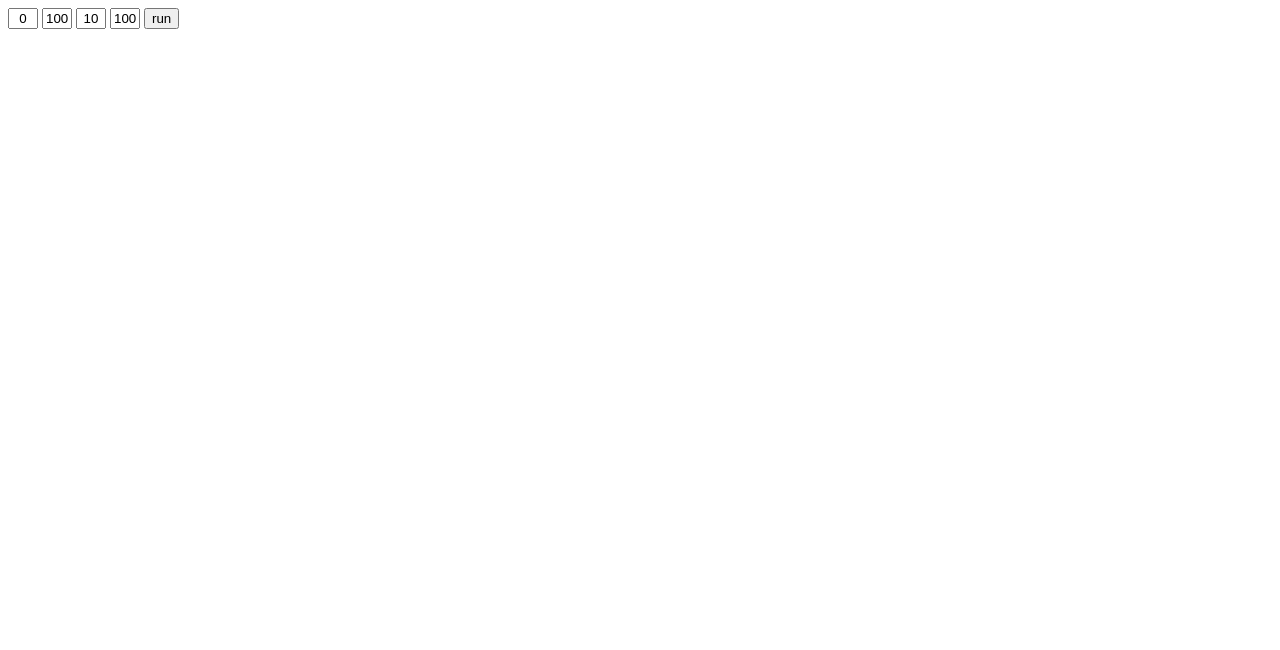
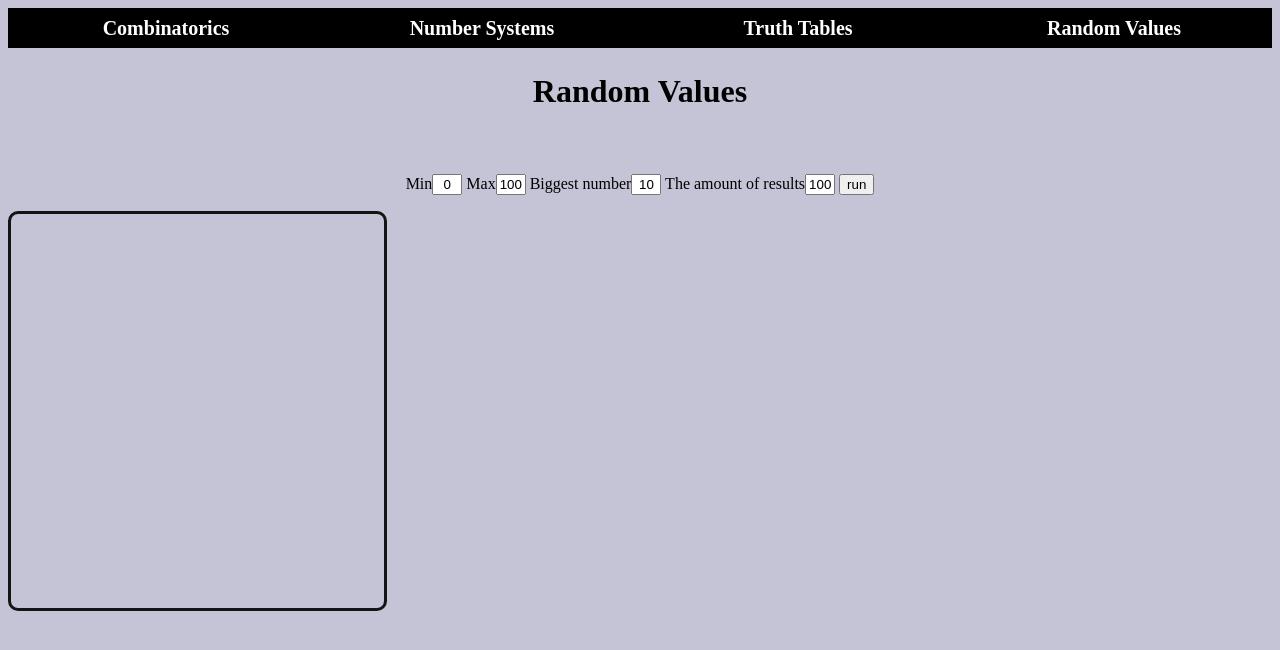
Before and after one commit to Frozen-Potato/DevBasicSkills2018-Team8, a plain HTML site: page randomNumber.html in a window 1280 px wide. Drawn offline with Linux system fonts and the light colour scheme.

Commit message:
css and html for randomNummber.html

```diff
--- a/randomNumber.html
+++ b/randomNumber.html
@@ -9,11 +9,27 @@
         <script src="randomNumber.js"></script>
 </head>
 <body>
-        <input type="text" id="begin" value="0">
-        <input type="text" id="end" value="1000">
-        <input type="text" id="noor" value="10">
-        <input type="text" id="noorg" value="100">
+        <h1> <ul class="menu">
+                <li><a href="combination-page.html">Combinatorics</a></li>
+                <li><a>Number Systems</a>
+                <ul>
+                <li><a href="numberSystem-table.html">table</a></li>
+                <li><a href="numberSystem-converter.html">Conversion</a></li>
+                </ul>
+                </li>
+                <li><a href="second-page.html">Truth Tables</a></li>
+                <li><a href="randomNumber.html">Random Values</a></li>   </h1>
+        <div class="header">
+                <h1>Random Values</h1>
+                </div>
+        Min<input type="text" id="begin" value="0">
+        Max<input type="text" id="end" value="1000">
+        Biggest number<input type="text" id="noor" value="10">
+        The amount of results<input type="text" id="noorg" value="100">
         <button onclick="randomN()">run</button>
         <p id="result"></p>
+        <div class="sidemenu float">
+
+        </div>
 </body>
 </html>
--- a/style.css
+++ b/style.css
@@ -265,3 +265,8 @@ ul li ul li{
 ul li:hover ul li{
     display: block;
 }
+
+html {
+    background-color: rgb(196, 196, 214) ;
+    text-align: center;
+}
```
Also changed, not shown: second-page.html (+1 -1 lines).
